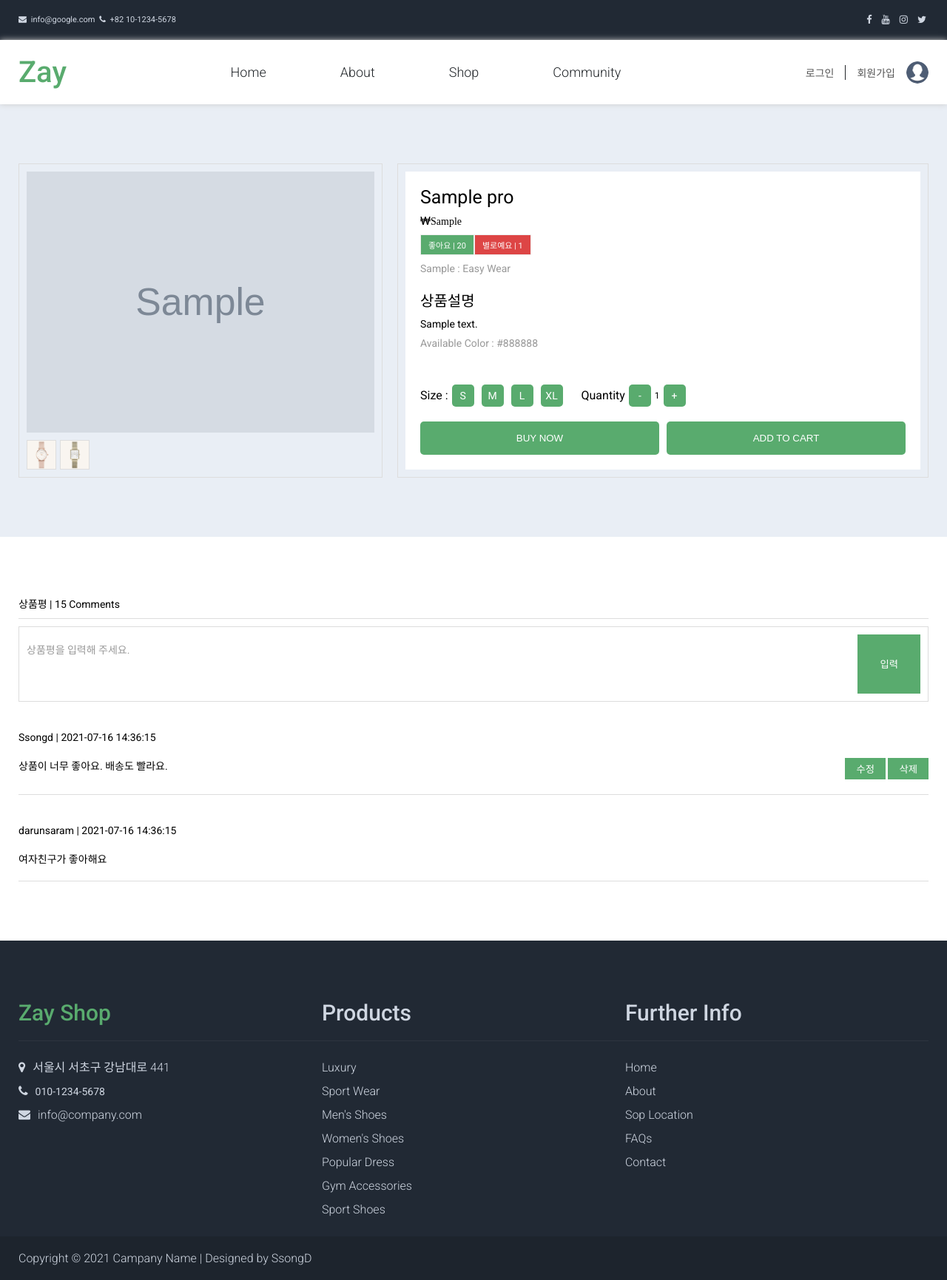
After one commit to ssongd-creater/Zay, a PHP site: page /pages/details/pro_detail_form.php?pro_idx=1 in a window 1280 px wide. The commit adds this page. Shown: the whole page at 74% size. Run offline with PHP 8.4, Linux system fonts and the light colour scheme; tables that the repository leaves empty hold one stand-in row (values such as "Sample post"); grey boxes marked "Sample" are stand-in pictures; a stand-in replaces the project's code that opens the database connection.

Commit message:
7/16 상품페이지 디자인 / 메인페이지 상품과 상세페이지 database 연결

```diff
--- a/css/media.css
+++ b/css/media.css
@@ -18,6 +18,11 @@
 
   section.join .form_box .mem_form,
   section.join .form_box .login_form{width:70%;}
+
+  .featured .featured_txt p{display: none;}
+  .featured .like_unlike{flex-direction: column; padding:0 0 10px 0;}
+  .featured .like_icons{display: flex; justify-content: space-between; padding-bottom: 10px;}
+  .featured .like_icons span{width:50%; text-align: center;}
 }
 
 @media screen and (max-width:850px){
@@ -49,6 +54,8 @@
   section.join .mem_form label,
   section.join .login_form label{font-size:12px; padding:10px 15px;}
   section.join .mem_form p:first-child button{font-size:12px;}
+
+  .featured .featured_box .featured_item{width:50%; padding:10px;}
 
 }
 
@@ -89,6 +96,8 @@
 
   section.join .mem_form p:nth-child(4) {flex-wrap: wrap;}
   section.join .mem_form p:nth-child(4) label{display:block; width:100%;}
+
+  .featured .featured_box .featured_item{width:100%;}
 }
 
 @media screen and (max-width:350px){
--- a/css/reset.css
+++ b/css/reset.css
@@ -17,6 +17,8 @@ textarea{resize:none;}
 .clearfix:after {content: "";display: block;clear: both;}
 body {font-family: 'Roboto', 'Noto Sans KR', sans-serif; font-size: 14px; _height: 3000px;}
 section{padding:80px 0;}
+em{font-style: normal;}
+b{font-weight: normal;}
 
 /* Common Elements Style Code */
 /* Title text */
--- a/css/style.css
+++ b/css/style.css
@@ -62,19 +62,20 @@ header.stick .gnb{font-size:16px;}
 .featured .featured_box{width:100%; height: auto; margin:30px 0; display:flex; flex-wrap: wrap;}
 .featured .featured_box .featured_item{width:33.33%; padding:20px;}
 .featured .item_frame{background:#fff; padding:10px; box-shadow:0 0 8px #ccc;}
-.featured .featured_img{border:1px solid #efefef; height: 350px; overflow: hidden;}
+.featured .featured_img{border:1px solid #efefef; height: auto; overflow: hidden;}
 .featured .featured_item img{width:100%;}
 .featured .featured_item em{font-style: normal; font-size:12px; color:#777;}
-.featured .like_unlike{width:100%; height: auto; display: flex; justify-content: space-between; padding:10px 0;}
-.featured .like_unlike span{border:1px solid #eee; padding:5px 10px;font-size:11px; font-weight: normal;}
-.featured .like_unlike span:nth-child(1){background:#59ab6e;color:#fff;}
-.featured .like_unlike span:nth-child(2){background:#dd4545; color:#fff;}
+.like_unlike{width:100%; height: auto; display: flex; justify-content: space-between; padding:10px 0;}
+.like_unlike span{border:1px solid #eee; padding:5px 10px;font-size:11px; font-weight: normal;}
+.like_unlike span:nth-child(1){background:#59ab6e;color:#fff;}
+.like_unlike span:nth-child(2){background:#dd4545; color:#fff;}
 .featured .featured_txt{width:100%; color:#212529;}
 .featured .featured_txt h3{font-size:18px; font-weight: 400; padding-top:10px;}
 .featured .featured_txt p{font-size:14px; font-weight: 300;padding:10px 0;}
 
 .featured .load_more{width:100%; height: auto; text-align:center;}
-.featured .load_more button{background:#59ab6e; color:#fff; padding:10px 50px;}
+.featured .load_more button,
+.featured .load_more a{background:#59ab6e; color:#fff; padding:10px 50px;}
 
 /* Footer Section Style Code */
 footer{width:100%; height: auto; background:#212934; color:#cfd6e1;padding:80px 0 0 0;}
@@ -111,3 +112,48 @@ section.join .mem_form .submit_info button,
 section.join .login_form .submit_info button{background:#59ab6e; color:#fff; padding:10px 30px;}
 section.join .submit_info span{color:#555;}
 section.join .submit_info span a{display: inline-block; padding:10px 20px; background:#59ab6e; color:#fff;margin-left:5px;}
+
+/* Product Detail page Style Code */
+section.pro_insert{background: #e9eef5;}
+.pro_insert .detail_contents{display: flex; justify-content: space-between;}
+.pro_insert .detail_contents .detail_img{padding:10px; border:1px solid #ddd; width:40%;}
+.pro_insert .detail_img img{width:100%;}
+
+.pro_insert .detail_tab_btns{width:100%; height: auto; display:flex; padding-top:10px;}
+.pro_insert .detail_tab_btns span{width:40px; height: 40px; background: yellow; border:1px solid #ddd; margin-right: 5px; cursor:pointer; overflow:hidden;}
+.pro_insert .detail_tab_btns span img{width:100%;}
+
+.pro_insert .detail_txt{width:calc(60% - 20px); height: auto; border:1px solid #ddd; padding:10px;}
+.pro_insert .detail_wrap{background:#fff; height:100%; padding:20px; display:flex; justify-content: space-between; flex-direction: column;}
+
+.pro_insert .detail_wrap h2{font-weight: 400; font-size:25px;}
+.pro_insert .detail_wrap h3{font-size:20px; font-weight: 400; margin-top:20px;}
+.pro_insert .detail_wrap p{margin:10px 0;}
+
+.pro_insert .detail_wrap .like_unlike{justify-content: flex-start; padding:0; align-items: center;}
+.pro_insert .detail_wrap .gray{color:#999;}
+
+.pro_insert .size_quan .size{display: flex;}
+.pro_insert .size_quan p{margin-right: 20px; font-size:16px; display: flex; align-items: center;}
+.pro_insert .size_quan p span{width:30px; height: 30px; background:#59ab6e;display: flex; color:#fff; border-radius:5px; align-items: center; justify-content: center; margin:0 5px; font-size:14px;}
+.pro_insert .size_quan p b{font-weight: normal; font-size:12px;}
+
+.pro_insert .detail_btns{width:100%; height: auto; display: flex;justify-content: space-between; padding:10px 0 0 0 ;}
+.pro_insert .detail_btns button{width:calc(50% - 5px); padding:15px 0; background:#59ab6e; color:#fff; border-radius: 5px; }
+
+/* Detail Page Comments Section Style Code */
+.comments .comments_tit{width:100%; height: auto; padding:0 0 10px 0; border-bottom: 1px solid #ddd;}
+
+.comments .comment_insert{margin-top:10px; padding:10px 10px 10px 0; border: 1px solid #ddd; }
+.comments .comment_insert form{display: flex; justify-content: space-between;}
+.comments .comment_insert textarea{font-family: 'Roboto', 'Noto Sans KR', sans-serif; font-size:14px; width:80%; height:80px;}
+.comments .comment_insert textarea::-webkit-scrollbar{display:none;}
+.comments .comment_insert textarea::placeholder{color:#999; }
+.comments .comment_insert form button{background:#59ab6e; color:#fff; padding:0 30px;}
+
+.comments .comment_contents .loop_contents{margin-top:30px; padding:10px 0; }
+.comments .loop_contents{border-bottom:1px solid #ddd;margin-top:30px;}
+.comments .comment_contents .comments_tit{border-bottom:0;}
+
+.comments .comments_text{display:flex; justify-content: space-between; padding:10px 0;}
+.comments .comments_text button{background:#59ab6e; color:#fff; padding:5px 15px;}
--- /dev/null
+++ b/pages/details/pro_detail_form.php
@@ -0,0 +1,166 @@
+<!DOCTYPE html>
+<html lang="en">
+<head>
+  <meta charset="UTF-8">
+  <meta http-equiv="X-UA-Compatible" content="IE=edge">
+  <meta name="viewport"
+    content="width=device-width, initial-scale=1, minimum-scale=1, maximum-scale=1, user-scalable=no">
+  <title>Zay shop || Datails</title>
+  <!-- Favicon Link -->
+  <link rel="shortcut icon" href="/zay/img/favicon.ico" type="image/x-icon">
+  <link rel="icon" href="/zay/img/favicon.ico" type="image/x-icon">
+  <link rel="apple-touch-icon" href="/zay/img/favicon.ico">
+  <!-- Font Awesome Link -->
+  <link rel="stylesheet" href="https://cdnjs.cloudflare.com/ajax/libs/font-awesome/4.7.0/css/font-awesome.min.css">
+  <!-- Reset CSS Link -->
+  <link rel="stylesheet" href="/zay/css/reset.css">
+  <!-- Main Style CSS Link -->
+  <link rel="stylesheet" href="/zay/css/style.css">
+  <!-- Media Style CSS Link -->
+  <link rel="stylesheet" href="/zay/css/media.css">
+</head>
+<body>
+<div class="wrap">
+  <?php include $_SERVER["DOCUMENT_ROOT"]."/zay/include/header.php";?>
+
+  <section class="pro_insert">
+    <div class="center">
+      <div class="detail_contents">
+
+        <?php
+          $pro_idx = $_GET['pro_idx'];
+          include $_SERVER["DOCUMENT_ROOT"]."/connect/db_conn.php";
+          $sql = "SELECT * FROM zay_pro WHERE ZAY_pro_idx='{$pro_idx}'";
+
+          $detail_result = mysqli_query($dbConn,$sql);
+          $detail_row = mysqli_fetch_array($detail_result);
+
+          $detail_img_1 = $detail_row['ZAY_pro_img_01'];
+          $detail_img_2 = $detail_row['ZAY_pro_img_02'];
+          $detail_tit = $detail_row['ZAY_pro_name'];
+          $detail_pri = $detail_row['ZAY_pro_pri'];
+          $detail_desc = $detail_row['ZAY_pro_desc'];
+          $detail_color = $detail_row['ZAY_pro_color'];
+          $detail_bran = $detail_row['ZAY_pro_bran'];
+
+        ?>
+
+        <div class="detail_img">
+          <img src="/zay/data/product_imgs/<?=$detail_img_1?>" alt="">
+          <img src="/zay/data/product_imgs/<?=$detail_img_2?>" alt="">
+          <div class="detail_tab_btns">
+            <span><img src="/zay/data/product_imgs/watch2.png" alt=""></span>
+            <span><img src="/zay/data/product_imgs/watch3.png" alt=""></span>
+          </div>
+        </div>
+        <div class="detail_txt">
+          <div class="detail_wrap">
+            <div class="detail_top">
+              <h2><?=$detail_tit?></h2>
+              <p><span><i class="fa fa-krw"><?=$detail_pri?></i></span></p>
+              <div class="detail_like">
+                <div class="like_unlike">
+                  <span>좋아요 | <b>20</b></span>
+                  <span>별로예요 | <b>1</b></span>
+                  <!-- <span class="comments">20 <b>Comments</b></span> -->
+                </div>
+
+                <p class="gray"><?=$detail_bran?> : Easy Wear</p>
+                <div class="detail_desc">
+                  <h3>상품설명</h3>
+                  <p>
+                    <?=$detail_desc?>
+                  </p>
+                </div>
+                  <p class="gray">Available Color : <?=$detail_color?></p>
+              </div>
+                  <!-- End of Detail Top -->
+            </div>
+
+            <div class="size_quan">
+              <div class="size">
+                <p>Size :
+                  <span>S</span>
+                  <span>M</span>
+                  <span>L</span>
+                  <span>XL</span>
+                </p>
+                <p>Quantity
+                  <span>-</span>
+                  <b>1</b>
+                  <span>+</span>
+                </p>
+              </div>
+              <div class="detail_btns">
+                <button type="button">BUY NOW</button>
+                <button type="button">ADD TO CART</button>
+              </div>
+            </div>
+            <!-- End of size_quantity -->
+            <!-- End of detail_like -->
+          </div>
+        </div>
+      </div>
+      <!-- End of detail_contents -->
+    </div>
+  </section>
+  <section class="comments">
+    <div class="center">
+      <div class="comments_tit">
+        <span>상품평</span> |
+        <span><em>15</em> Comments</span>
+      </div>
+      <div class="comment_insert">
+        <form action="#" method="post" name="comment_form">
+          <textarea type="text" placeholder="상품평을 입력해 주세요." name="comment_txt"></textarea>
+          <button type="button">입력</button>
+        </form>
+      </div>
+      <div class="comment_contents">
+        <!-- Loop Comment -->
+        <div class="loop_contents">
+          <div class="comments_tit">
+            <span>Ssongd</span> |
+            <span>2021-07-16 14:36:15</span>
+          </div>
+          <div class="comments_text">
+            <span class="txt">
+              <em>상품이 너무 좋아요. 배송도 빨라요.</em>
+            </span>
+            <span class="comments_btns">
+              <button type="button">수정</button>
+              <button type="button">삭제</button>
+            </span>
+          </div>
+        </div>
+
+        <!-- End of Loop Comment -->
+        <!-- Loop Comment -->
+        <div class="loop_contents">
+          <div class="comments_tit">
+            <span>darunsaram</span> |
+            <span>2021-07-16 14:36:15</span>
+          </div>
+          <div class="comments_text">
+            <span class="txt">
+              <em>여자친구가 좋아해요</em>
+            </span>
+          </div>
+        </div>
+        <!-- End of Loop Comment -->
+
+      </div>
+    </div>
+  </section>
+
+
+  <?php include $_SERVER['DOCUMENT_ROOT']."/zay/include/footer.php";?>
+</div>
+
+  <!-- jQuery Framework Load -->
+  <script src="https://ajax.googleapis.com/ajax/libs/jquery/3.4.1/jquery.min.js"></script>
+  <script src="/zay/js/jq.main.js"></script>
+
+
+</body>
+</html>
--- a/todo.txt
+++ b/todo.txt
@@ -20,3 +20,7 @@
 - 문제 사항
 
 1. 로그인, 회원가입창
+
+숙제
+1. 상세페이지 사이즈 클릭 시 해당 사이즈 색상 변경
+2. 상세페이지 +, - 기능 구현
```
Also changed, not shown: index.php (+5 -3 lines), js/jq.main.js (+29 -0 lines), sql/zay_review.sql (added, +60 -0 lines), php/comment_insert.php (added).
